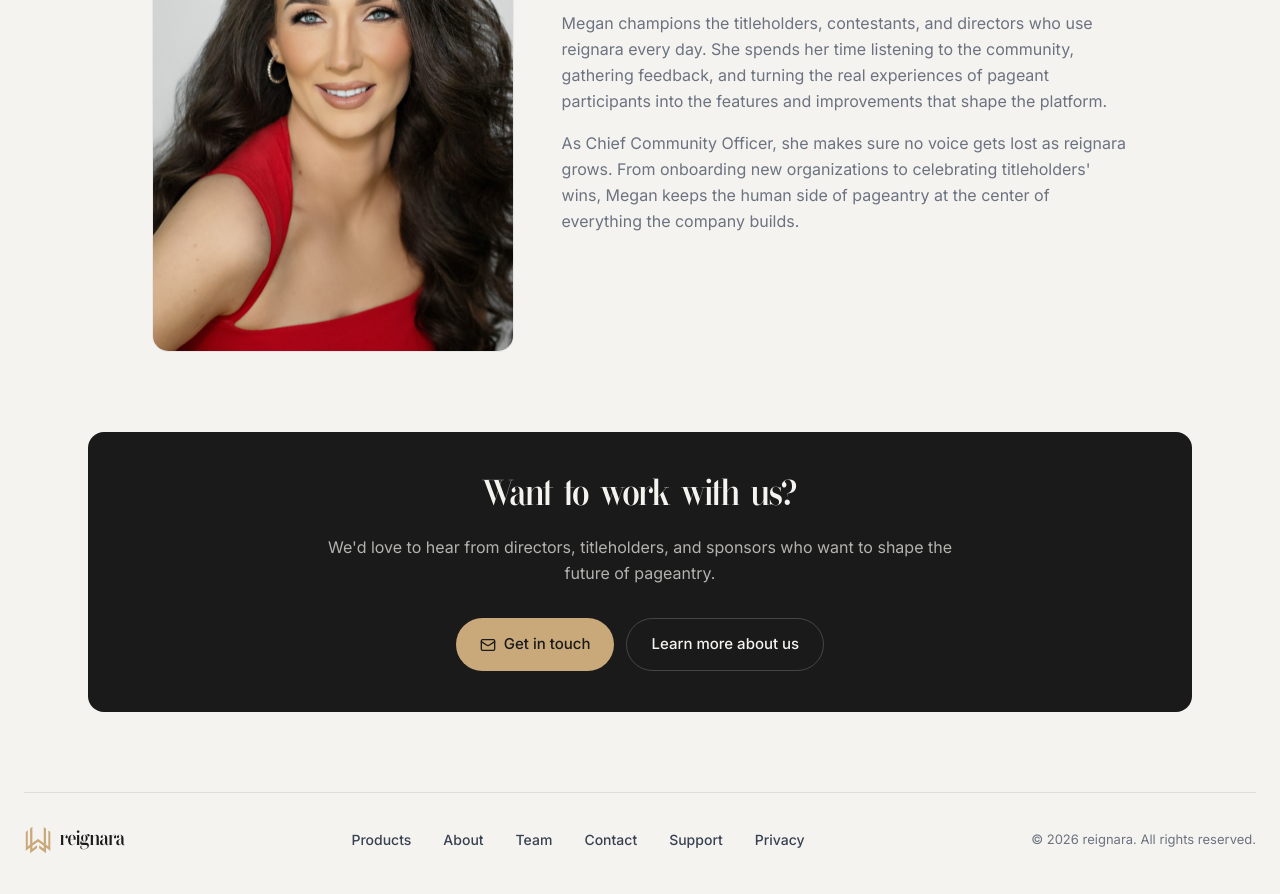
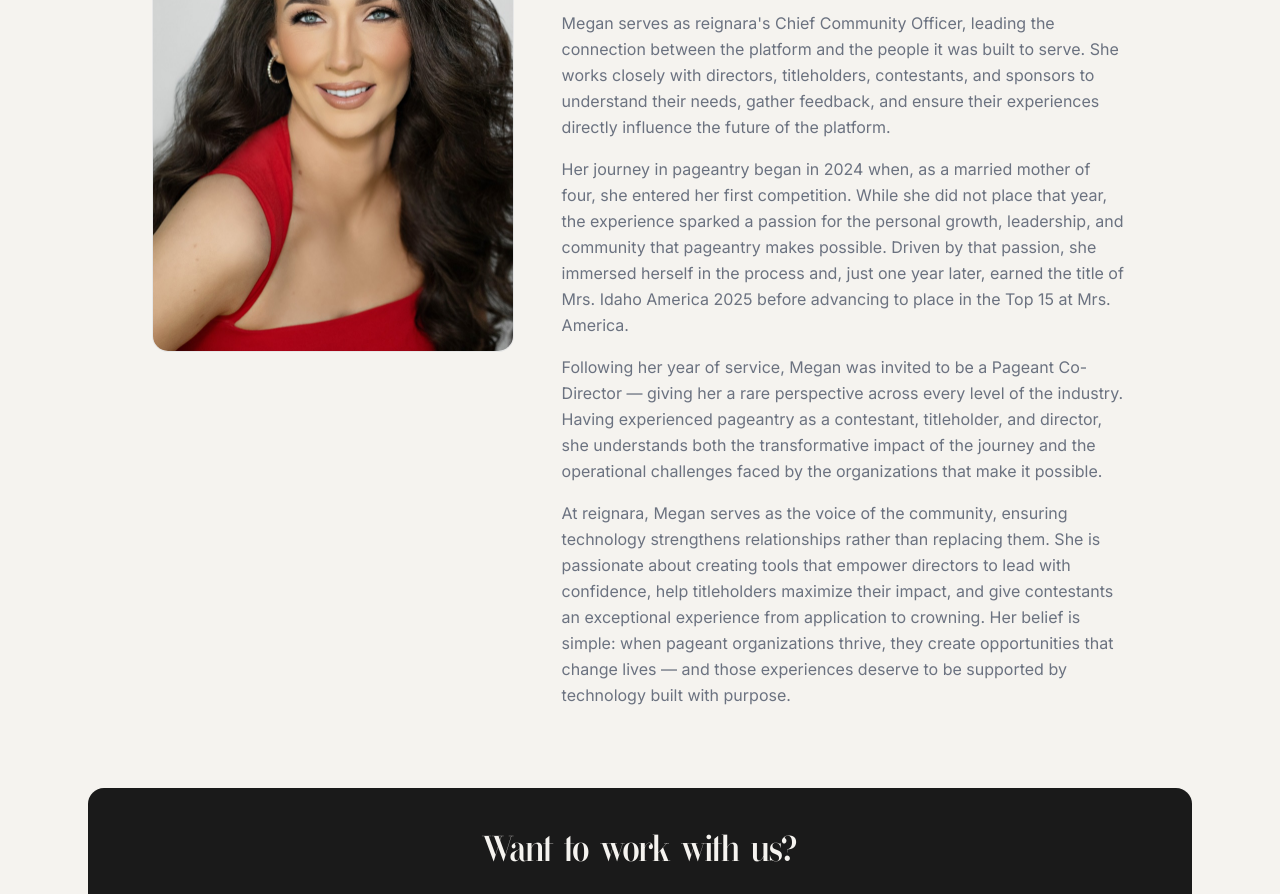
Before and after one commit to tannerk2/reignara_home, a Next.js app: page /team in a window 1280 px wide. Shown: the part 2280-3174 px from the top of the page. Built offline with nearby package versions, Linux system fonts and the light colour scheme.

Commit message:
Update Megan's bio on team page
Replace with full four-paragraph bio covering her pageant journey
(Mrs. Idaho America 2025, Top 15 at Mrs. America), co-director role,
and community-first philosophy.

```diff
--- a/app/team/page.tsx
+++ b/app/team/page.tsx
@@ -36,8 +36,10 @@
     initials: "MB",
     image: "/images/team/megan-bartschi.jpg",
     bio: [
-      "Megan champions the titleholders, contestants, and directors who use reignara every day. She spends her time listening to the community, gathering feedback, and turning the real experiences of pageant participants into the features and improvements that shape the platform.",
-      "As Chief Community Officer, she makes sure no voice gets lost as reignara grows. From onboarding new organizations to celebrating titleholders' wins, Megan keeps the human side of pageantry at the center of everything the company builds.",
+      "Megan serves as reignara's Chief Community Officer, leading the connection between the platform and the people it was built to serve. She works closely with directors, titleholders, contestants, and sponsors to understand their needs, gather feedback, and ensure their experiences directly influence the future of the platform.",
+      "Her journey in pageantry began in 2024 when, as a married mother of four, she entered her first competition. While she did not place that year, the experience sparked a passion for the personal growth, leadership, and community that pageantry makes possible. Driven by that passion, she immersed herself in the process and, just one year later, earned the title of Mrs. Idaho America 2025 before advancing to place in the Top 15 at Mrs. America.",
+      "Following her year of service, Megan was invited to be a Pageant Co-Director — giving her a rare perspective across every level of the industry. Having experienced pageantry as a contestant, titleholder, and director, she understands both the transformative impact of the journey and the operational challenges faced by the organizations that make it possible.",
+      "At reignara, Megan serves as the voice of the community, ensuring technology strengthens relationships rather than replacing them. She is passionate about creating tools that empower directors to lead with confidence, help titleholders maximize their impact, and give contestants an exceptional experience from application to crowning. Her belief is simple: when pageant organizations thrive, they create opportunities that change lives — and those experiences deserve to be supported by technology built with purpose.",
     ],
   },
 ]
```
